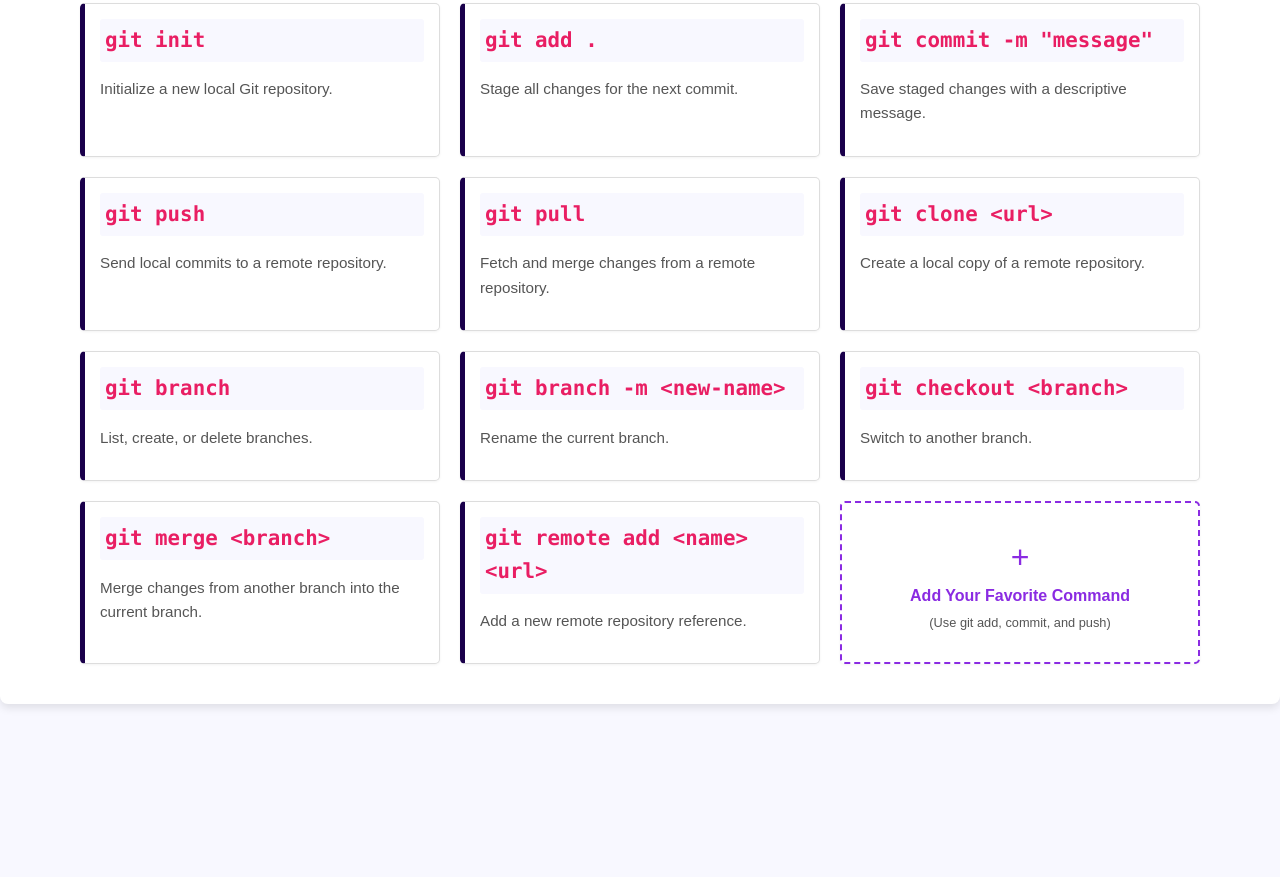
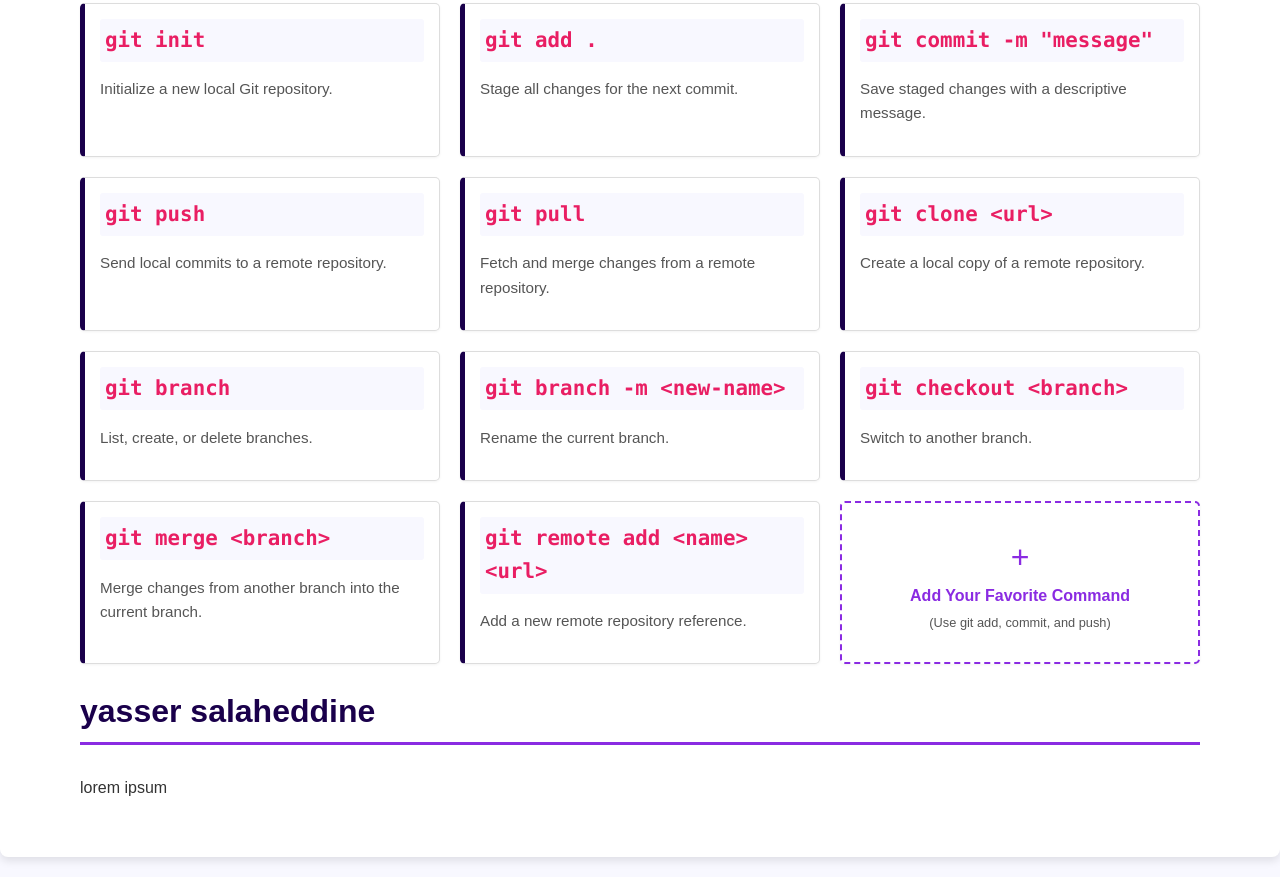
Before and after one commit to salahee22/first_repository, a plain HTML site: page index.html in a window 1280 px wide. Shown: the part 902-1779 px from the top of the page. Before the commit the page ends 1626 px from the top, so only its background shows below. Drawn offline with Linux system fonts and the light colour scheme.

Commit message:
updated index.html

```diff
--- a/index.html
+++ b/index.html
@@ -229,6 +229,9 @@
                 <p style="font-size: 0.8em; margin: 5px 0 0 0; color: #555;">(Use git add, commit, and push)</p>
             </div>
         </div>
+        <h1>yasser salaheddine</h1>
+        <p>lorem ipsum</p>
+
     </div>
 
 </body>
```
